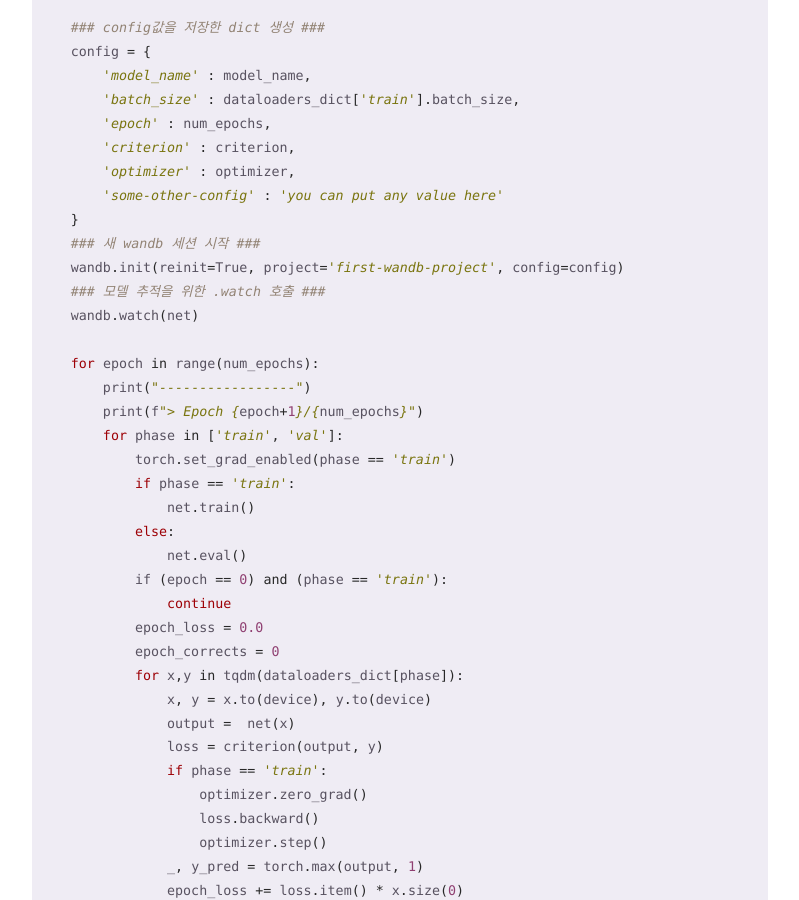
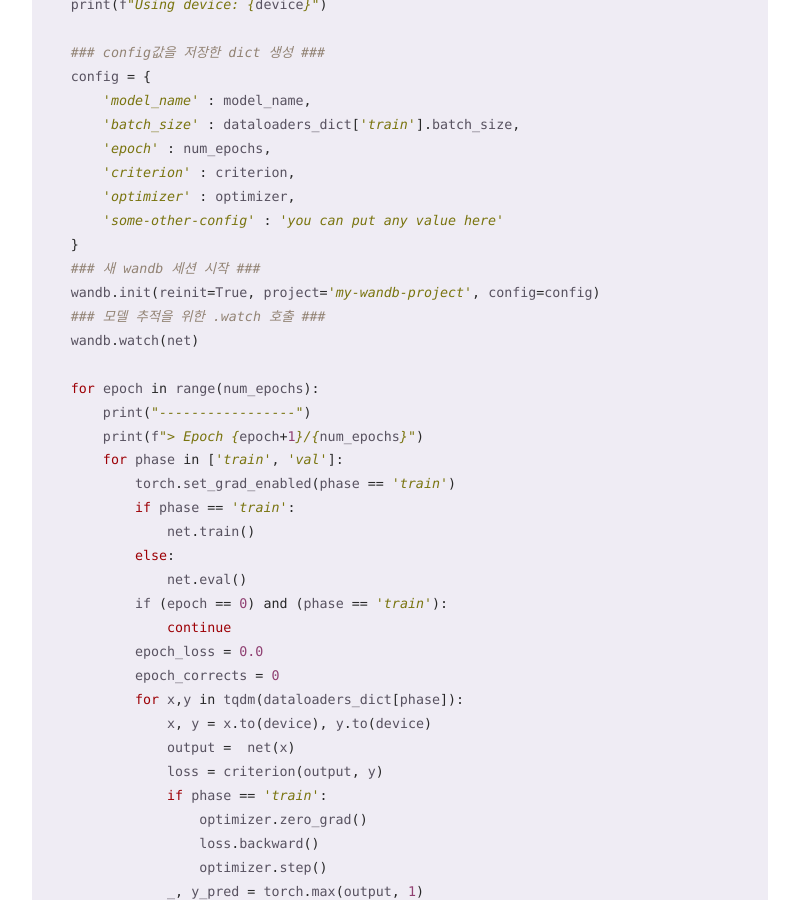
Before and after one commit to nyan101/nyan101.github.io, a Jekyll site: the page built from _posts/2022-02-12-notes-on-pytorch-06.md, in a window 1280 px wide and 900 px high, scrolled down 3453 px. Shown: the whole window, without its empty margins (240-1039 px from the left). Built offline with Jekyll 4.4.1, drawn with Linux system fonts in a browser that asks for light colours; nearby versions of some CDN libraries; comment, search, counter and statistics services are not loaded; a style sheet for code colours, icons or effects is not loaded.

Commit message:
h3 -> h2 수정

````diff
--- a/_posts/2022-02-12-notes-on-pytorch-06.md
+++ b/_posts/2022-02-12-notes-on-pytorch-06.md
@@ -41,7 +41,7 @@
 
 
 
-### wandb란 무엇인가 & 가입 및 초기 설정
+## wandb란 무엇인가 & 가입 및 초기 설정
 
 wandb는 ~~Wan DB가 아니라~~ Weight & Bias의 약자로, 모델의 학습 진행상황을 추적하고 자동화된 파라미터 튜닝을 지원하는 웹 도구이다. 공식 홈페이지(https://wandb.ai/)에서 github나 gmail 계정을 이용해 쉽게 가입이 가능하며, 처음 로그인하면  다음과 같은 화면을 볼 수 있다.
 
@@ -58,7 +58,7 @@
 
 
 
-### wandb를 이용해 학습 진행상황 로깅하기
+## wandb를 이용해 학습 진행상황 로깅하기
 
 wandb의 주요 기능은 다음과 같다.
 
@@ -107,7 +107,7 @@
 
 
 
-### train_model() 함수에 wandb 코드 추가하기
+## train_model() 함수에 wandb 코드 추가하기
 
 이제 [이전 글](https://nyan101.github.io/blog/notes-on-pytorch-04)에서 작성했던 `train_model()` 함수에 wandb와 연동하는 코드를 추가해보자. 기존 코드에서 추가된 부분을 주석으로 강조했다.
 
@@ -127,7 +127,7 @@
         'some-other-config' : 'you can put any value here'
     }
     ### 새 wandb 세션 시작 ###
-    wandb.init(reinit=True, project='first-wandb-project', config=config)
+    wandb.init(reinit=True, project='my-wandb-project', config=config)
     ### 모델 추적을 위한 .watch 호출 ###
     wandb.watch(net)
 
@@ -175,7 +175,6 @@
 net.fc = nn.Linear(in_features=net.fc.in_features, out_features=10)
 criterion = nn.CrossEntropyLoss()
 optimizer = optim.Adam(params = net.parameters())
-
 train_model(net, criterion, optimizer, dataloaders_dict, num_epochs=4, model_name='resnet18')
 
 # resnet34로 학습 진행
@@ -183,7 +182,6 @@
 net.fc = nn.Linear(in_features=net.fc.in_features, out_features=10)
 criterion = nn.CrossEntropyLoss()
 optimizer = optim.Adam(params = net.parameters())
-
 train_model(net, criterion, optimizer, dataloaders_dict, num_epochs=4, model_name='resnet34')
 
 # vgg16으로 학습 진행
@@ -191,8 +189,8 @@
 net.classifier[6] = nn.Linear(in_features=net.classifier[6].in_features, out_features=10)
 criterion = nn.CrossEntropyLoss()
 optimizer = optim.Adam(params = net.parameters())
+train_model(net, criterion, optimizer, dataloaders_dict, num_epochs=4, model_name='vgg16(pretrained)')
 
-train_model(net, criterion, optimizer, dataloaders_dict, num_epochs=4, model_name='vgg16(pretrained)')
 ```
 
 코드를 실행하고 출력을 보면 매 train_model() 호출마다[^1] 새로운 wandb 세션이 만들어지는 것을 볼 수 있다.
@@ -201,7 +199,7 @@
 
 
 
-#### 웹에서 wandb 결과 확인하기
+## 웹에서 wandb 결과 확인하기
 
 위 코드를 보면 각 batch마다 loss를, 각 epoch/phase마다 loss, acc을 기록하는 것을 볼 수 있다. 웹브라우저를 열어 wandb에 접속하면 학습이 진행됨에 따라 대시보드에 실시간으로 차트가 그려진다.
 
````
Also changed, not shown: _posts/2022-02-09-notes-on-pytorch-05.md (+1 -1 lines).
